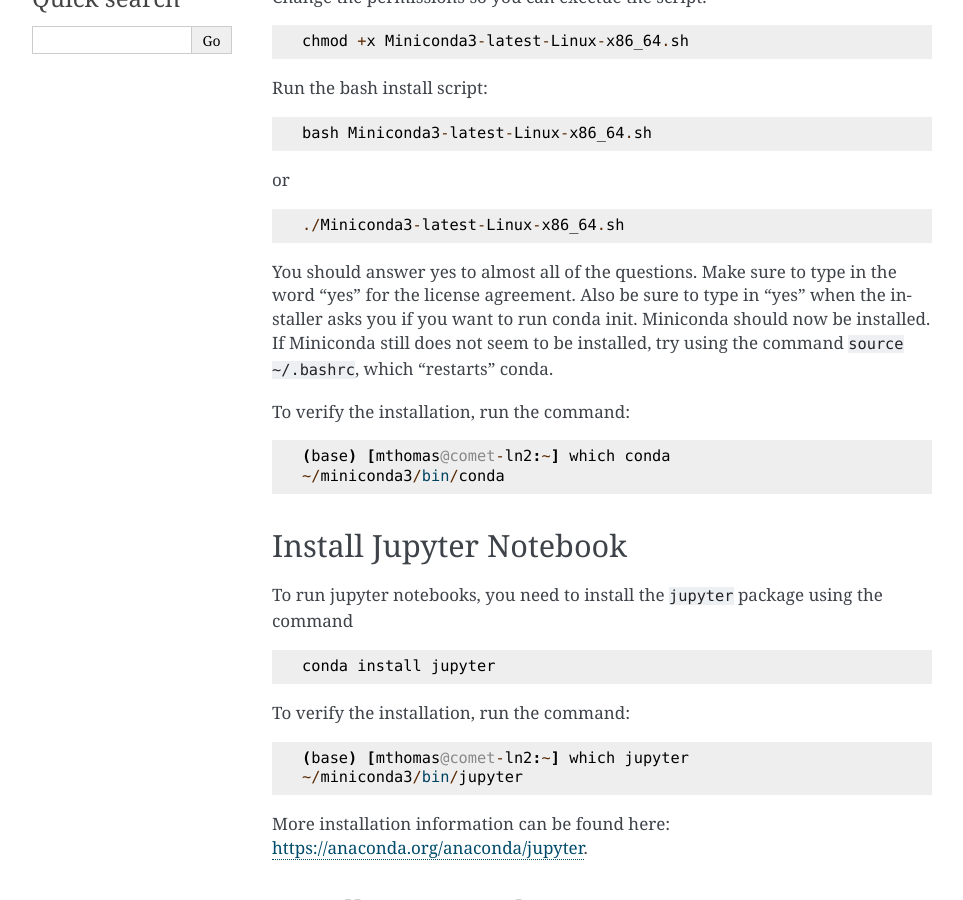
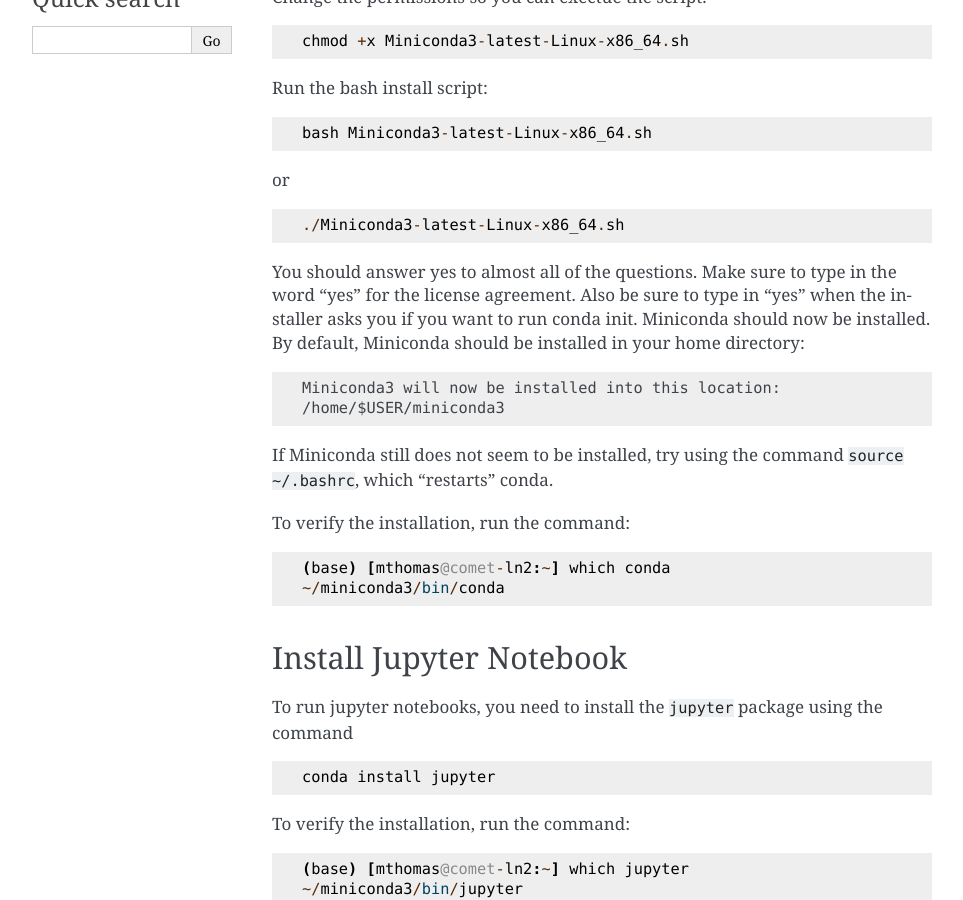
Before and after one commit to sdsc-hpc-training-org/notebooks-101, a Sphinx documentation site: the page built from Docs/source/prerequisites.md, in a window 1280 px wide and 900 px high, scrolled down 915 px. Shown: the whole window, without its empty margins (148-1111 px from the left). Built offline with Sphinx 7.4.7, drawn with Linux system fonts in a browser that asks for light colours.

````diff
--- a/Docs/source/prerequisites.md
+++ b/Docs/source/prerequisites.md
@@ -30,7 +30,12 @@
 ```
 You should answer yes to almost all of the questions. Make sure to type in the word "yes" for the license agreement.
 Also be sure to type in "yes" when the installer asks you if you want to run conda init.
-Miniconda should now be installed. If Miniconda still does not seem to be installed, try using the command `source ~/.bashrc`, which "restarts" conda.
+Miniconda should now be installed. By default, Miniconda should be installed in your home directory:
+```
+Miniconda3 will now be installed into this location:
+/home/$USER/miniconda3
+```
+If Miniconda still does not seem to be installed, try using the command `source ~/.bashrc`, which "restarts" conda.
 
 To verify the installation, run the command:
 ```
````
